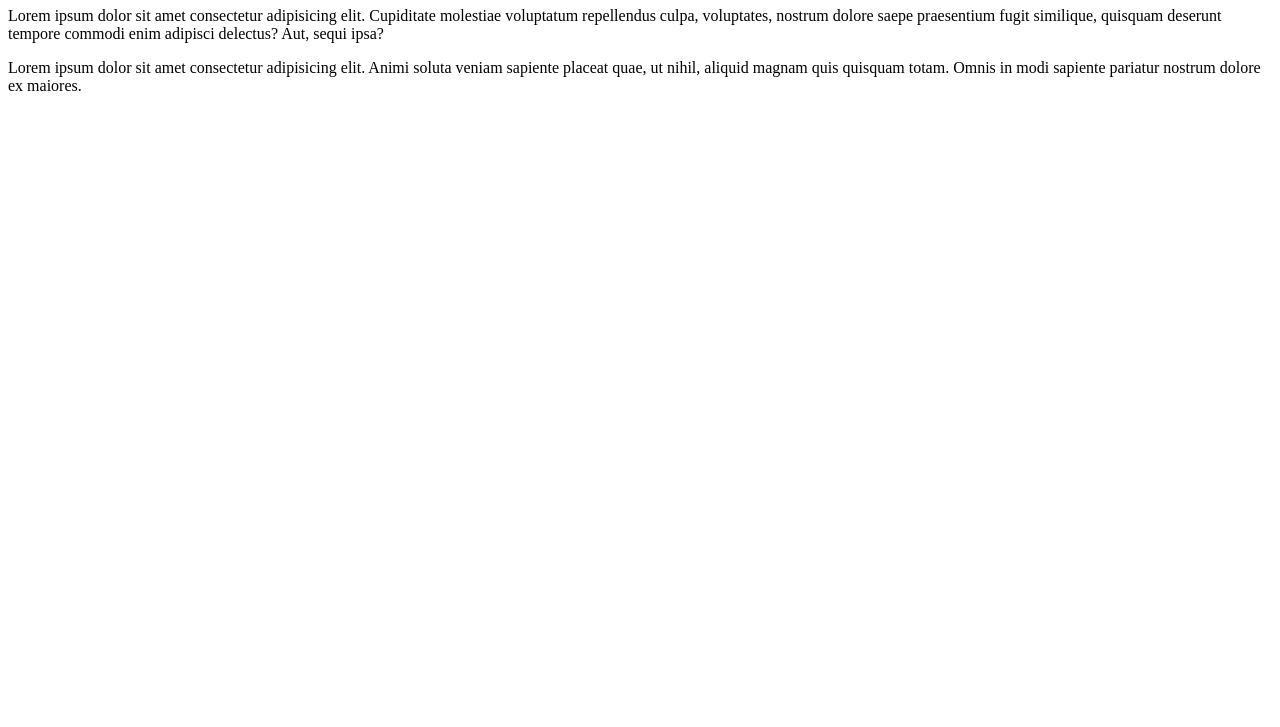
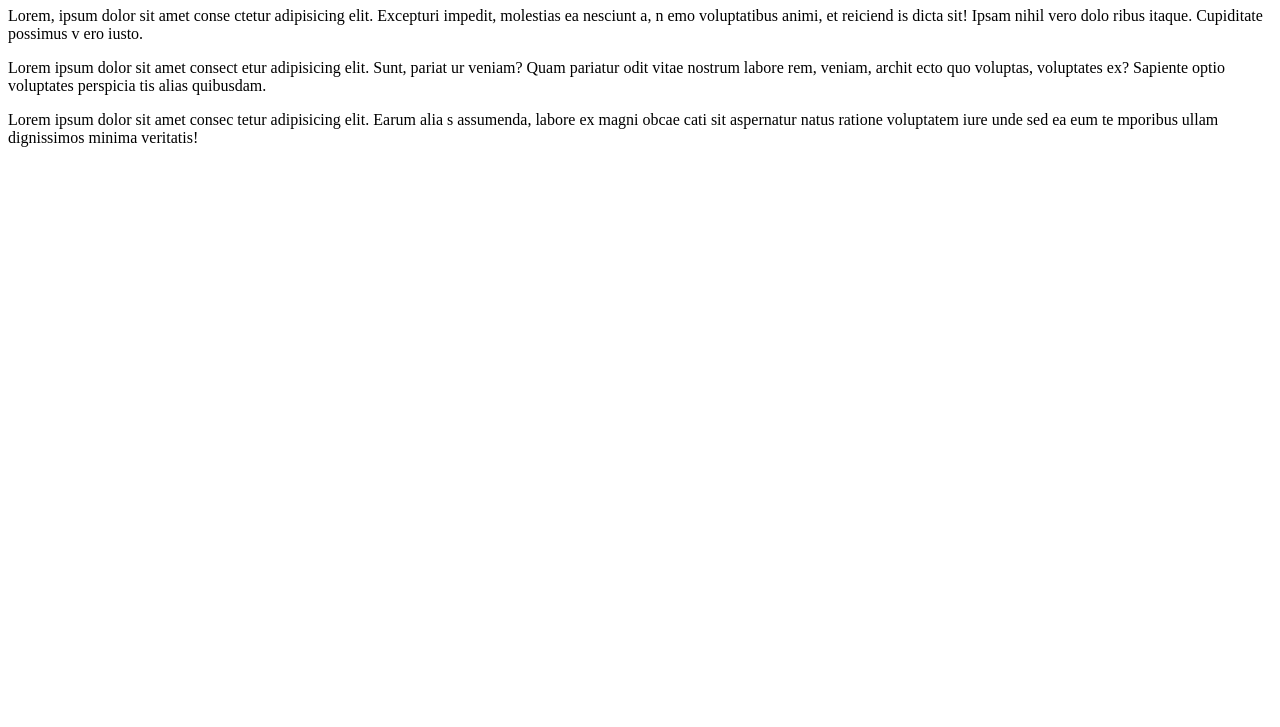
Before and after one commit to TheRacerMichael/gitClase3, a plain HTML site: page index.html in a window 1280 px wide. Shown: the part 73-800 px from the top of the page. Drawn offline with Linux system fonts and the light colour scheme.

```diff
--- a/index.html
+++ b/index.html
@@ -10,11 +10,27 @@
     <h1> Celebrando el día del Tutti Frutti</h1>
     <main>
         <div class="uno">
-            <p> Lorem ipsum dolor sit amet consectetur         adipisicing elit. Cupiditate molestiae voluptatum repellendus culpa, voluptates, nostrum dolore saepe praesentium fugit similique, quisquam deserunt tempore commodi enim adipisci delectus? Aut, sequi ipsa?
-            </p>
-            <p>
-               Lorem ipsum dolor sit amet consectetur adipisicing elit. Animi soluta veniam sapiente placeat quae, ut nihil, aliquid magnam quis quisquam totam. Omnis in modi sapiente pariatur nostrum dolore ex maiores.
-            </p>
+           <p>Lorem, ipsum dolor sit amet conse
+            ctetur adipisicing elit. Excepturi
+            impedit, molestias ea nesciunt a, n
+            emo voluptatibus animi, et reiciend
+            is dicta sit! Ipsam nihil vero dolo
+            ribus itaque. Cupiditate possimus v
+            ero iusto.</p>
+           <p>Lorem ipsum dolor sit amet consect
+            etur adipisicing elit. Sunt, pariat
+            ur veniam? Quam pariatur odit vitae
+             nostrum labore rem, veniam, archit
+             ecto quo voluptas, voluptates ex?
+             Sapiente optio voluptates perspicia
+             tis alias quibusdam.</p>
+           <p>Lorem ipsum dolor sit amet consec
+            tetur adipisicing elit. Earum alia
+            s assumenda, labore ex magni obcae
+            cati sit aspernatur natus ratione
+            voluptatem iure unde sed ea eum te
+            mporibus ullam dignissimos minima
+            veritatis!</p>
         </div>
     </main>
 </body>
```
